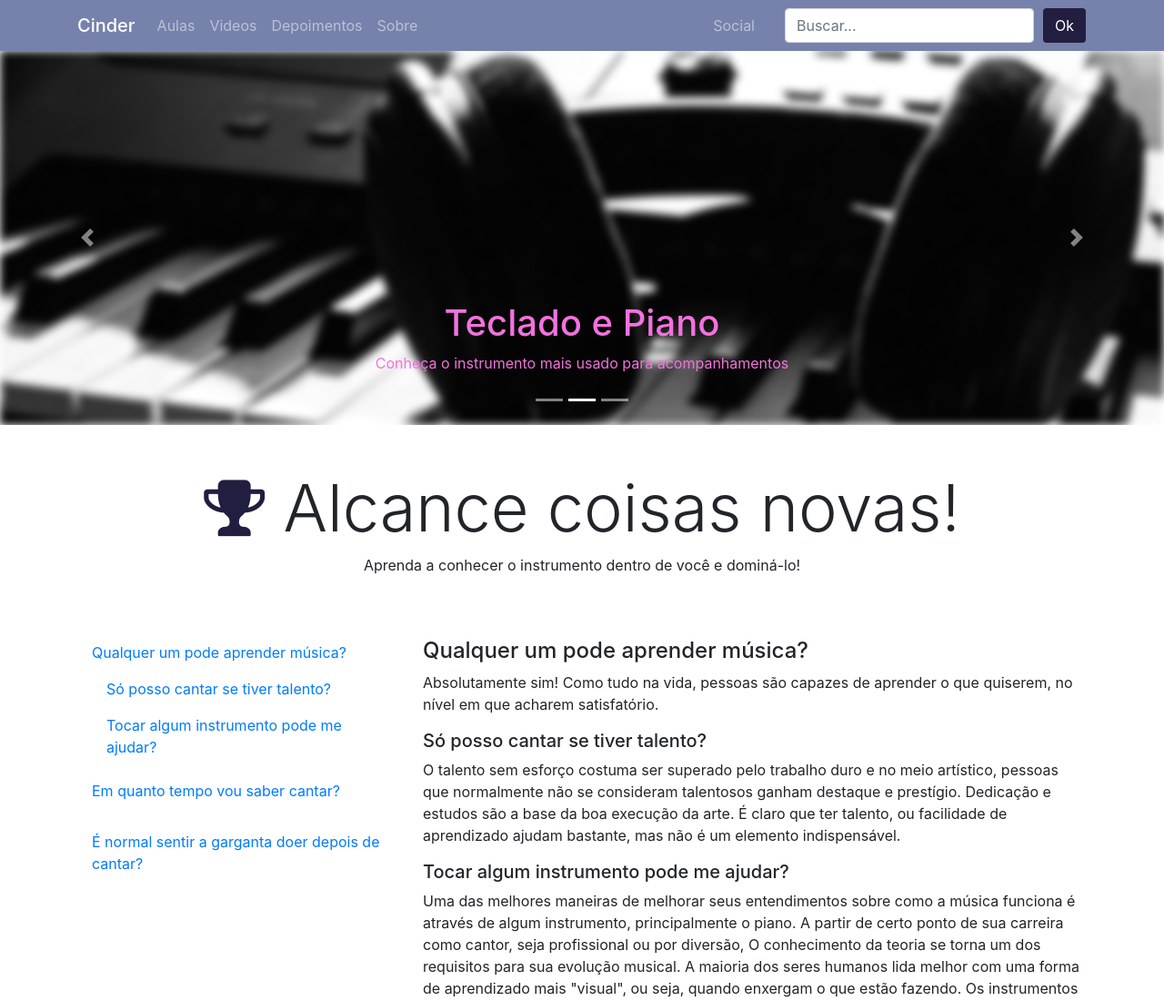
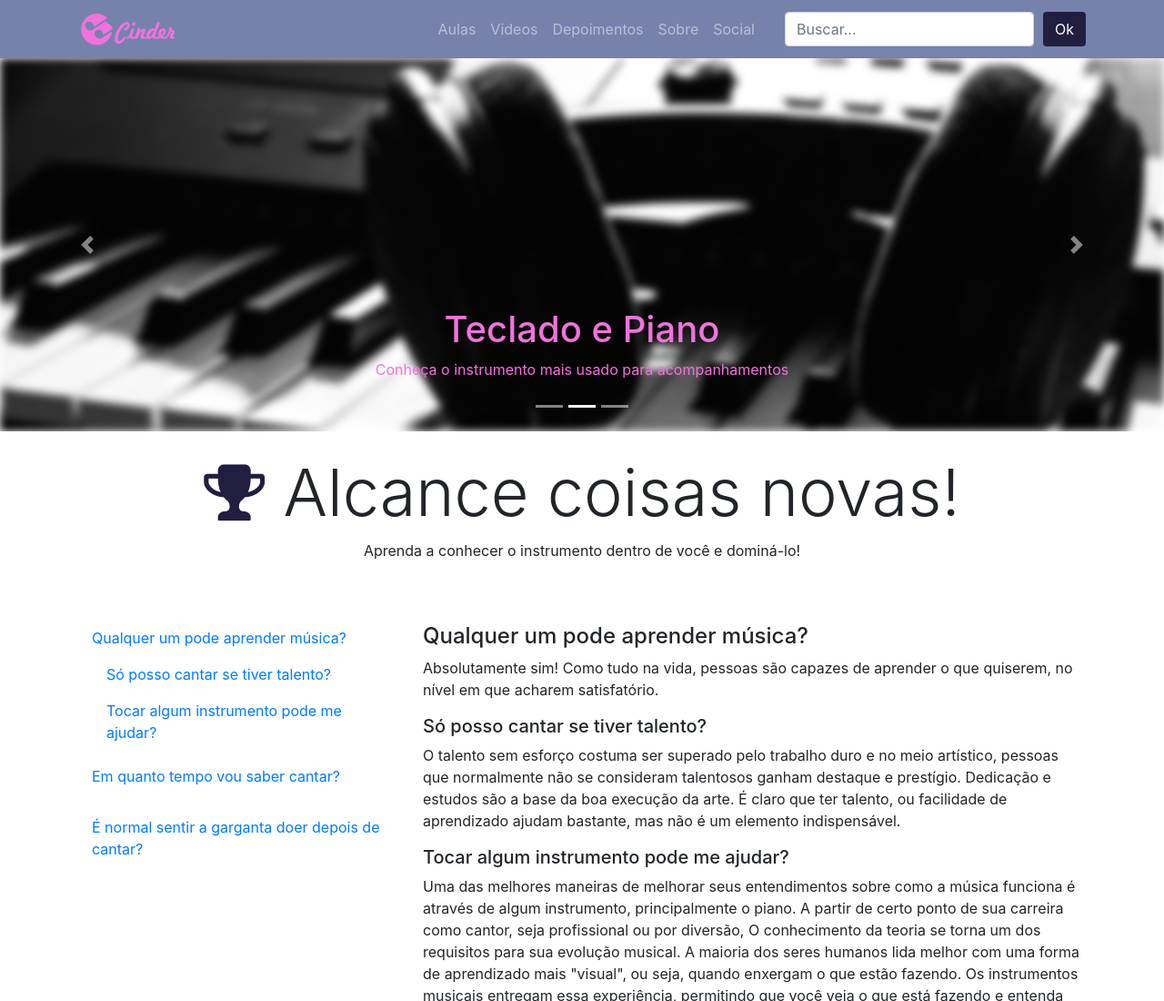
Before and after one commit to KlausBighi/Site-Cinder-BS4-NPM-, a website: page index.html in a window 1280 px wide. Shown: the top 1100 px of the page at 91% size. Drawn offline with nearby package versions, Linux system fonts and the light colour scheme; files whose address does not match are found by name.

Commit message:
Atualizados Logo

```diff
--- a/index.html
+++ b/index.html
@@ -17,7 +17,7 @@
     <nav class="navbar navbar-expand-lg navbar-dark" style="background-color: #7682ac;">
       <div class="container">
 
-      <a class="navbar-brand h1 mb-0" href="#">Cinder</a>
+      <a class="navbar-brand h1 mb-0" href="#"><img src="./img/LogoPink2.png" style="height: 30%; width: 30%;"></a>
 
       <!-- Toglle Button -->
       <button class="navbar-toggler" type="button" data-toggle="collapse" data-target="#navbarSite">
@@ -112,7 +112,7 @@
 
 <!-- Welcome -->
 
-    <div class="container text-center my-5">
+    <div class="container text-center my-4">
       <div class="row">
         <div class="col-12" id="perfil">
           <h1 class="display-3"><i class="fa fa-trophy" style="color: #221e40;"></i> Alcance coisas novas!</h1>
```
Also changed, not shown: img/LogoBlack.png (added), img/LogoPink.png (added), img/LogoPink2.png (added).
